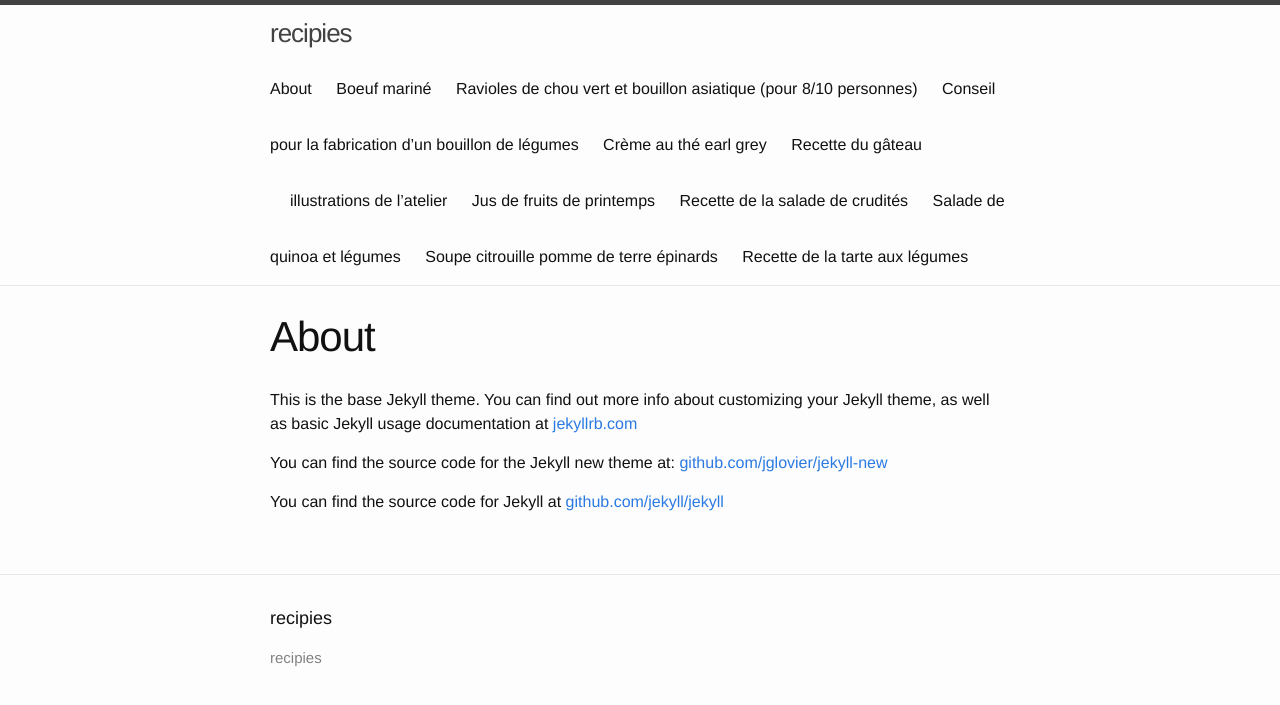
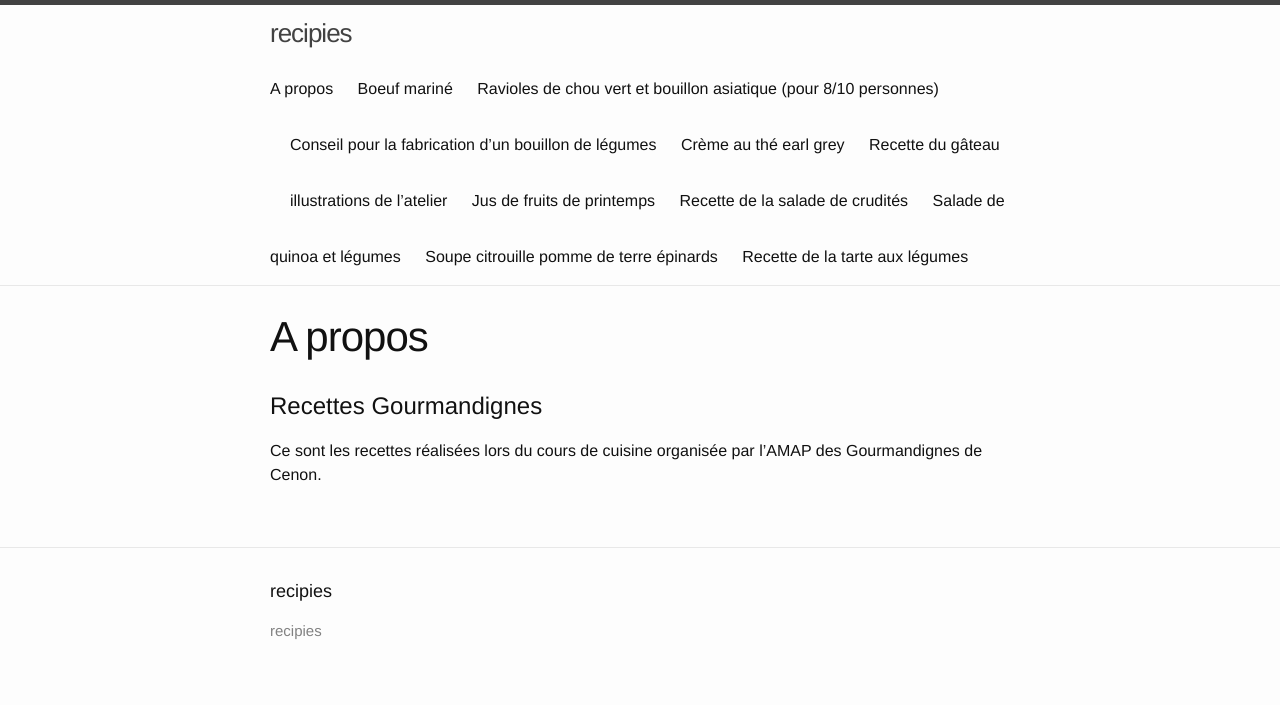
Before and after one commit to bndct-lmbrt/recipies, a Jekyll site: the page built from about.md, in a window 1280 px wide. Shown: the top 705 px of the page. Built offline with Jekyll 4.4.1, drawn with Linux system fonts in a browser that asks for light colours.

Commit message:
Update about.md

```diff
--- a/about.md
+++ b/about.md
@@ -1,11 +1,9 @@
 ---
 layout: page
-title: About
+title: A propos
 permalink: /about/
 ---
 
-This is the base Jekyll theme. You can find out more info about customizing your Jekyll theme, as well as basic Jekyll usage documentation at [jekyllrb.com](http://jekyllrb.com/)
+# Recettes Gourmandignes
 
-You can find the source code for the Jekyll new theme at: [github.com/jglovier/jekyll-new](https://github.com/jglovier/jekyll-new)
-
-You can find the source code for Jekyll at [github.com/jekyll/jekyll](https://github.com/jekyll/jekyll)
+Ce sont les recettes réalisées lors du cours de cuisine organisée par l'AMAP des Gourmandignes de Cenon.
```
